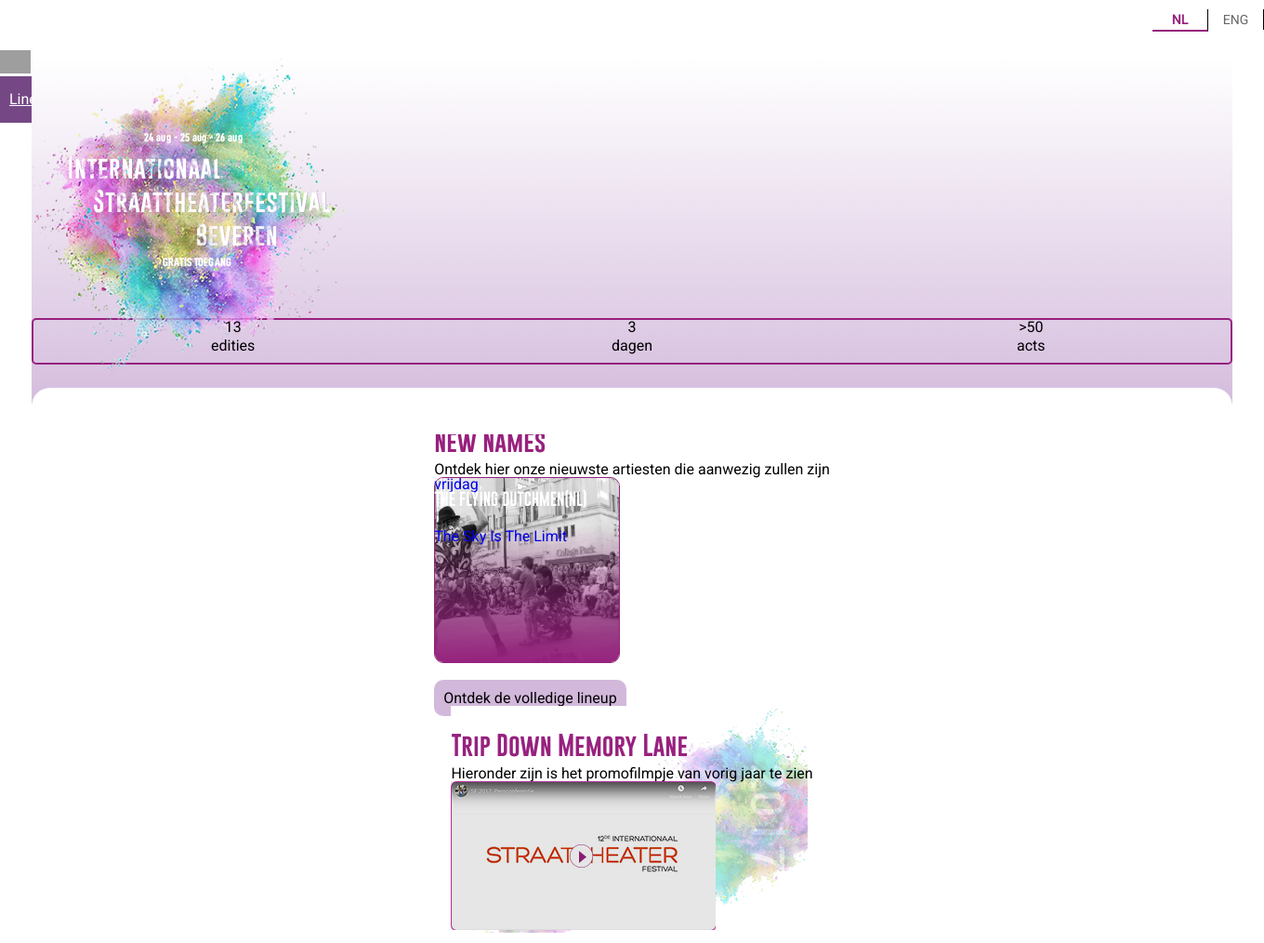
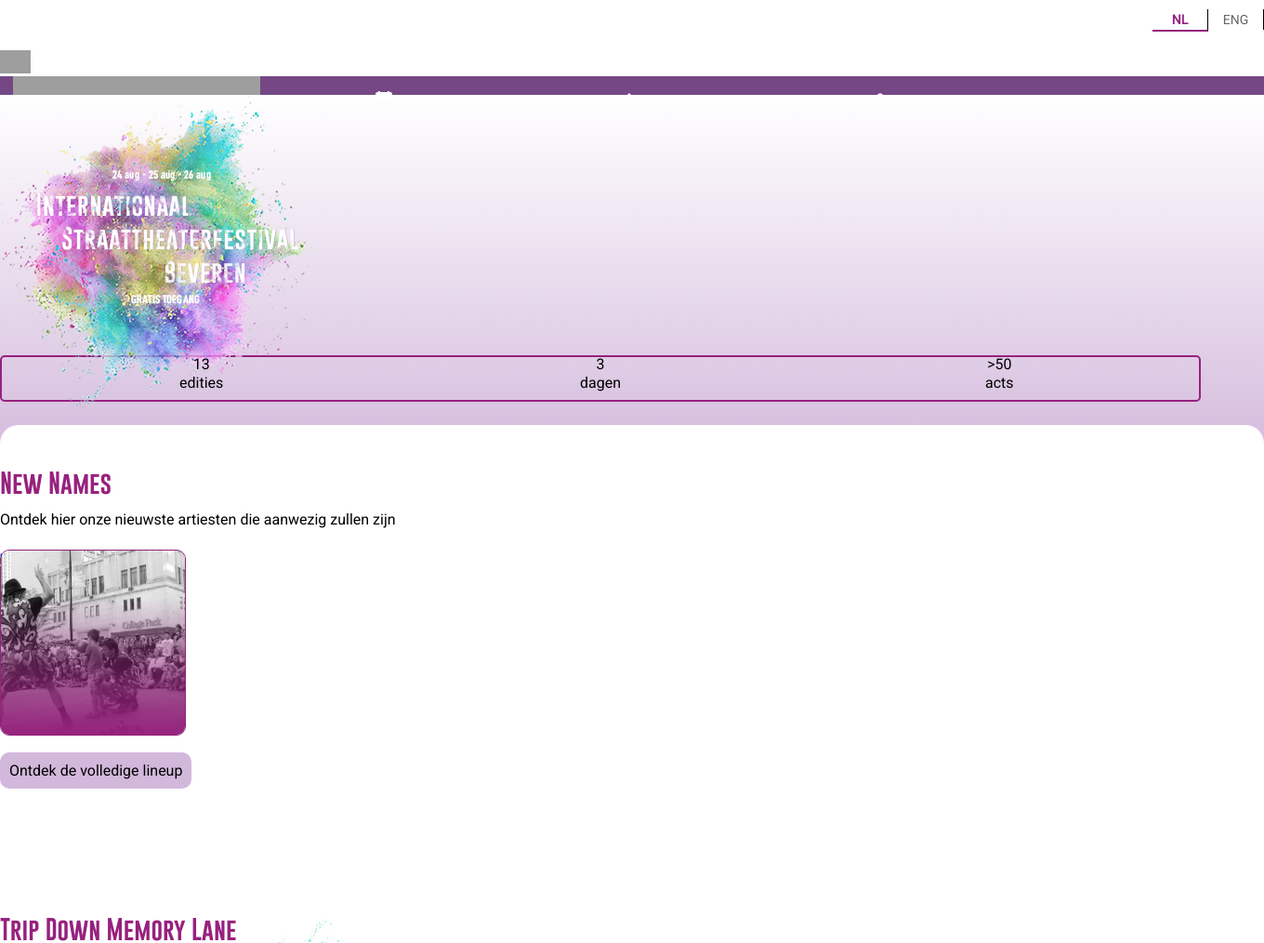
Before and after one commit to LotteVekeman/isb, a PHP site: page / in a window 1360 px wide. Shown: the top 1014 px of the page at 93% size. Run offline with PHP 8.4, Linux system fonts and the light colour scheme; grey boxes are pictures that could not be loaded.

Commit message:
initialise navigation + further css

```diff
--- a/src/controller/PagesController.php
+++ b/src/controller/PagesController.php
@@ -9,7 +9,6 @@ class PagesController extends Controller{
 
   function __construct(){
     $this->filterDAO = new FilterDAO();
-
   }
 
 public function index(){
@@ -32,7 +31,7 @@ public function lineup(){
     $this->set('day', '1');
     $this->set('currentDay', '1');
     $this->set('event', '');
-    $this->set('currentEvent', '');
+    $this->set('currentEvent', 'voorstelling');
    }
   $this->set('results', $results);
 }
@@ -43,18 +42,18 @@ public function fallback(){
 }
 
 public function detail(){
-  $eventDAO  = new EventDAO();
 
-if(!empty($_GET['id'] )) {
-      $event = $eventDAO->selectById($_GET['id']);
-    }
-    if(empty($event)){
-      header('Location: index.php');
-      exit();
-    }
+  if(!empty($_GET['id'])) {
+        $act = $this->filterDAO->selectById($_GET['id']);
+        $this->set('act', $act);
+      }else{
+        header('Location: index.php');
+        exit();
+      }
 
-    $this->set('currentPage','events');
-    $this->set('event', $event);
-}
+      $this->set('currentPage','detail');
+
+  }
+
 
 }
--- a/src/css/header.css
+++ b/src/css/header.css
@@ -1,26 +1,149 @@
-.nav {
-  /* display: grid;
-  grid-template-columns: 1% repeat(5, 1fr) 1%; */
+.language {
+  display: flex;
+  justify-content: flex-end;
+  margin-top: 1rem;
+  margin-bottom: 2rem;
+}
+
+.chooseLanguage input {
+  position: absolute;
+  clip: rect(0, 0, 0, 0);
+  height: .1rem;
+  width: .1rem;
+  border: 0;
+  overflow: hidden;
+}
+
+.chooseLanguage label {
+  float: left;
+
+  display: inline-block;
+  width: 6rem;
+  color: rgba(0, 0, 0, .6);
+
+  font-size: 1.4rem;
+  text-align: center;
+  padding: .4rem 1.4rem;
+
+  border-right: solid .1rem black;
+
+  &:hover {
+    cursor: pointer;
+    background-color: #fdf7f7;
+  }
+}
+
+.chooseLanguage input:checked + label {
+  font-weight: bold;
+  color: var(--pink);
+  border-bottom: solid .2rem var(--pink);
+}
+
+.logo {
+  z-index: 2;
 }
 
 .menu {
   background-color: var(--purple);
-  z-index: 3;
 
+  height: 5rem;
+  width: 100%;
+
+  z-index: 1;
+
+  display: grid;
+  flex-direction: column;
+  grid-template-columns: 1% repeat(5, 1fr) 1%;
+  grid-template-areas: '. home lineup switch prak about . ';
+
+  transition: height .2s, box-shadow .2s;
+
+  @media (--xs) {
+    bottom: 0;
+    position: fixed;
+  }
+}
+
+.hide {
+  visibility: hidden;
+  height: 5rem;
+}
+
+.nav-list {
   display: flex;
+  /* justify-content: center;
+  align-items: center; */
+}
+
+.menuItem {
+  display: block;
+  border-top: solid .25rem transparent;
+
+  &:hover {
+    /* background-color: black; */
+    border-top: solid .25rem black;
+  }
+}
+
+.homeNav {
+  background-image: url(../assets/img/icon/home.svg);
+  background-repeat: no-repeat;
+  grid-area: home;
+  background-position: center;
+
+  @media (--md) {
+    display: none;
+  }
+}
+
+.lineupNav {
+  background-image: url(../assets/img/icon/calendarWhite.png);
+  background-repeat: no-repeat;
+  grid-area: lineup;
   height: 5rem;
-  align-items: center;
-  justify-content: center;
 
-  position: fixed;
+  background-position: center;
+
+  padding-bottom: 3rem;
+}
+
+.switchNav {
+  background-image: url(../assets/img/icon/switch.png);
+  background-repeat: no-repeat;
+  grid-area: switch;
+  background-position: center;
+}
+
+.prakNav {
+  background-image: url(../assets/img/icon/practical.png);
+  background-repeat: no-repeat;
+  grid-area: prak;
+  background-position: center;
+}
+
+.aboutNav {
+  content: '';
+  background-image: url(../assets/img/icon/about.png);
+  background-repeat: no-repeat;
+  grid-area: about;
+  background-position: center;
 }
 
 .nav-item {
   color: white;
-  padding: 1rem;
+  text-decoration: none;
 
   &:hover {
-    color: black;
     cursor: pointer;
+    background-color: black;
+  }
+
+  @media (--xs) {
+    content: '';
+    /* display: none; */
+  }
+
+  @media (--md) {
+    display: inline;
   }
 }
--- a/src/dao/FilterDAO.php
+++ b/src/dao/FilterDAO.php
@@ -36,7 +36,17 @@ class FilterDAO extends DAO {
   }
 
   public function selectById($id){
-    $sql = "SELECT * FROM `events`, `moments`, `locations` WHERE `Id` = :id";
+    $sql = "SELECT events .*, moments.location_id, moments.time, days.day,
+    locations.place, locations.link, days.id as day_id, moments.event_id
+    FROM events
+    INNER JOIN moments
+    ON events.id = moments.event_id
+    INNER JOIN days
+    ON moments.day_id = days.id
+    INNER JOIN locations
+    ON moments.location_id = locations.id
+    WHERE moments.event_id = :id";
+
     $stmt = $this->pdo->prepare($sql);
     $stmt->bindValue(':id', $id);
     $stmt->execute();
--- a/src/style.css
+++ b/src/style.css
@@ -24,17 +24,12 @@ body {
 
 .header {
   grid-area: header;
-  z-index: 1;
 }
 
 main {
   grid-area: content;
 
-  display: flex;
-  flex-direction: column;
-  align-items: center;
-
-  /* width: 100vw; */
+  width: 100vw;
 }
 
 /* stylelint-disable */
@@ -47,12 +42,13 @@ main {
 /* stylelint-enable */
 
 .pageHeader {
-  margin-top: -2rem;
+  margin-top: -3rem;
   margin-bottom: 10rem;
-  z-index: 2;
+  z-index: -1;
   background-image: linear-gradient(white, var(--light));
 
-  height: 40rem;
+  /* height: 40rem; */
+  width: 100%;
 
   &::after {
     height: 5rem;
@@ -68,13 +64,15 @@ main {
   }
 }
 
-.nameHeader {
-  /* width: 90vw; */
-  /* margin-top: -10rem; */
+.newNames {
+  margin-top: -10rem;
 }
 
-.newNames {
-  margin-top: -10rem;
+.namesIntro {
+  line-height: 1.5;
+
+  margin-top: 1.5rem;
+  margin-bottom: 2rem;
 }
 
 .hidden {
@@ -99,6 +97,8 @@ main {
   border: solid .1rem var(--pink);
   border-radius: 1rem;
 
+  opacity: .5rem;
+
   &::after {
     display: block;
     position: relative;
@@ -113,20 +113,30 @@ main {
     /* width: 100%; */
     content: '';
   }
+
+  &:hover {
+    filter: brightness(110%);
+  }
 }
 
 .kijker {
   margin-bottom: 3rem;
 }
 
+.kijkerList {
+  margin-bottom: 25rem;
+}
+
+.kijkerLink,
 .infoGradient {
   position: absolute;
-  z-index: 1;
+  margin-bottom: 2.4rem;
 }
 
 .btn {
   text-decoration: none;
 
+  border: none;
   padding: 1rem;
   background-color: var(--light);
   color: black;
@@ -139,6 +149,7 @@ main {
 }
 
 .edition {
+  margin-top: 15rem;
   background-image: url(assets/img/backgroundPreviousEdition.jpg);
   background-repeat: no-repeat;
 }
@@ -193,6 +204,9 @@ h3 {
 h1 {
   font-size: 4rem;
   text-transform: uppercase;
+
+  margin-top: 3rem;
+  margin-bottom: 1rem;
 }
 
 h2 {
--- a/src/view/layout.php
+++ b/src/view/layout.php
@@ -48,20 +48,33 @@
       </form>
       <nav class="nav">
         <a href="index.php">
-        <img src="assets/img/logo/Beveren.svg" alt="logo Beveren" height="25px"/>
+        <img class="logo" src="assets/img/logo/Beveren.svg" alt="logo Beveren" height="25px"/>
         </a>
         <ul class="menu">
-          <li class="nav-list">
-            <a class="nav-item" href="index.php?page=lineup">Lineup</a>
+          <li class="menuItem homeNav">
+            <a class="nav-item" href="index.php">
+              <p class="hide">Home</p>
+            </a>
           </li>
-          <li class="nav-list">
-            <a class="nav-item" href="index.php?page=fallback">Raak betrokken</a>
+          <li class="menuItem lineupNav">
+            <a class="nav-item" href="index.php?page=lineup">
+              <p class="hide">Lineup</p>
+            </a>
           </li>
-          <li class="nav-list">
-            <a class="nav-item" href="index.php?page=fallback">Praktisch</a>
+          <li class="menuItem switchNav">
+            <a class="nav-item" href="index.php?page=fallback">
+              <p class="hide">Raak betrokken</p>
+            </a>
           </li>
-          <li class="nav-list">
-            <a class="nav-item" href="index.php?page=fallback">Over Ons</a>
+          <li class="menuItem prakNav">
+            <a class="nav-item" href="index.php?page=fallback">
+              <p class="hide">Praktisch</p>
+            </a>
+          </li>
+          <li class="menuItem aboutNav">
+            <a class="nav-item" href="index.php?page=fallback">
+              <p class="hide">Over ons</p>
+            </a>
           </li>
         </ul>
       </nav>
--- a/src/view/pages/index.php
+++ b/src/view/pages/index.php
@@ -14,15 +14,15 @@
         </div>
       </header>
 
-      <section>
+      <section class="kijker">
         <header class="nameHeader">
           <h2 class="newNames">New Names</h2>
-          <p>Ontdek hier onze nieuwste artiesten die aanwezig zullen zijn</p>
+          <p class="namesIntro">Ontdek hier onze nieuwste artiesten die aanwezig zullen zijn</p>
         </header>
-        <ul>
+        <ul class="kijkerList">
           <li>
-            <a href="index.php?page=detail">
-            <article class="kijker">
+            <a class="kijkerLink" href="index.php?page=detail&id=51">
+            <article>
               <div class="infoGradient">
                 <p>vrijdag</p>
                 <h3>The Flying Dutchmen(NL)</h3>
```
Also changed, not shown: src/css/filter.css (+8 -46 lines), src/dao/EventDAO.php (deleted, +0 -15 lines), src/view/pages/detail.php (+24 -25 lines), src/view/pages/fallback.php (+5 -4 lines), src/view/pages/lineup.php (+22 -12 lines), src/assets/img/icon/calendarWhite.png (added).
